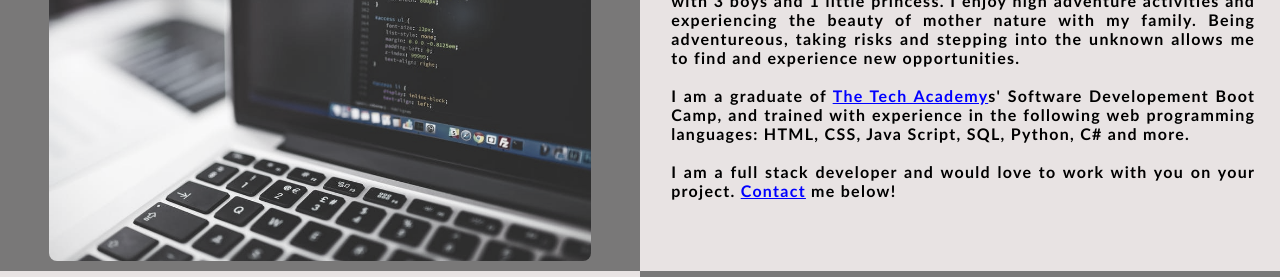
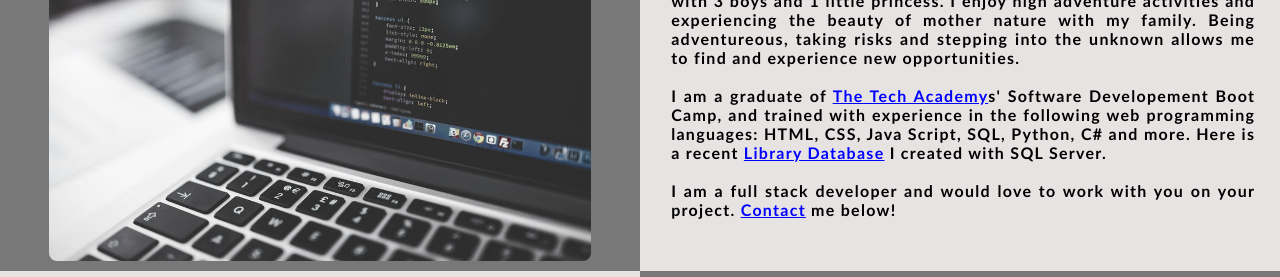
Before and after one commit to Clhughes4/clhughes4.github.io, a plain HTML site: page index.html in a window 1280 px wide. Shown: the part 1261-1538 px from the top of the page. Drawn offline with nearby package versions, Linux system fonts and the light colour scheme.

Commit message:
add link to Library Database on GitHub

```diff
--- a/index.html
+++ b/index.html
@@ -168,7 +168,8 @@ document.body.className += 'fade-out';
                     Being adventureous, taking risks and stepping into the unknown allows me to find and experience new opportunities.
                 <br><br>I am a graduate of <a href="https://www.learncodinganywhere.com" target="_blank">The Tech Academy</a>s' Software
                     Developement Boot Camp, and trained with experience in the following web programming languages:
-                    HTML, CSS, Java Script, SQL, Python, C# and more.<br><br>I am a full stack developer and would love to work with you on your project.
+                    HTML, CSS, Java Script, SQL, Python, C# and more. Here is a recent <a href="https://github.com/Clhughes4/SQL-CodingPojects/blob/master/LibraryDB.sql" target="_blank">
+                    Library Database</a> I created with SQL Server.<br><br>I am a full stack developer and would love to work with you on your project.
                     <a href="#Contact">Contact</a> me below!
                 </p>
 
```
